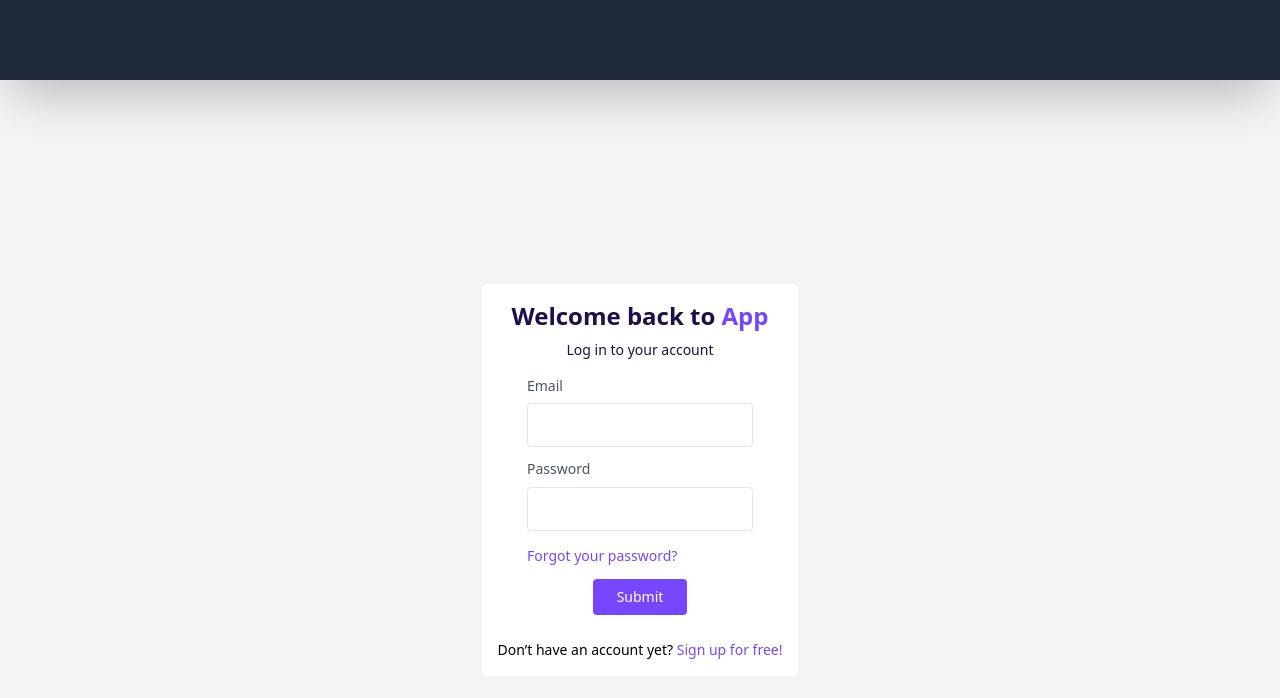
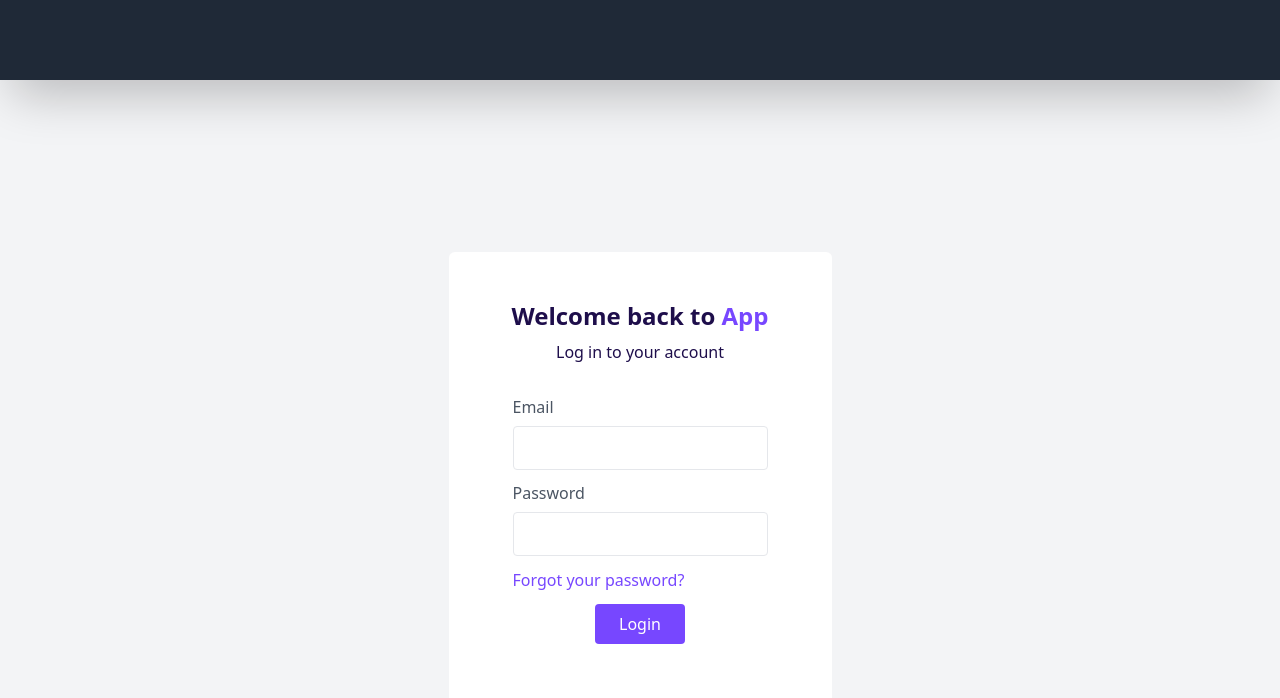
Before and after one commit to harshsindhu0408/tpo_frontend, a React (Create React App) app: page /login in a window 1280 px wide. Shown: the top 698 px of the page. Built offline with nearby package versions, Linux system fonts and the light colour scheme.

Commit message:
login auth done

```diff
--- a/package.json
+++ b/package.json
@@ -3,6 +3,7 @@
   "version": "0.1.0",
   "private": true,
   "dependencies": {
+    "axios": "^1.6.2",
     "react": "^18.2.0",
     "react-dom": "^18.2.0",
     "react-router-dom": "^6.20.0",
--- /dev/null
+++ b/src/actions/api.js
@@ -0,0 +1,12 @@
+const BASE_URL = "https://bq7xt4nx-8080.inc1.devtunnels.ms/api/v1";
+
+export const StudentEndpoints = {
+  LOGIN_API: BASE_URL + "/student/login",
+  GET_PROFILE_API: BASE_URL + "/student/profile",
+  CHANGE_PASSWORD_API: BASE_URL + "/student/update-password",
+  GET_NOC: BASE_URL + "/student/get-student-nocs",
+};
+
+export const NocEndpoints = {
+  CREATE_NOC_API: BASE_URL + "/noc/create-noc",
+};
--- /dev/null
+++ b/src/actions/apiConnector.js
@@ -0,0 +1,38 @@
+import axios from "axios";
+
+const apiConnector = async (url, method = "get", data = null) => {
+  try {
+    const response = await axios({
+      method,
+      url,
+      data,
+      headers: {
+        "Content-Type": "application/json",
+      },
+    });
+
+    // Handle successful response
+    return response.data;
+  } catch (error) {
+    // Handle errors
+    if (error.response) {
+      // The request was made and the server responded with a status code
+      // that falls out of the range of 2xx
+      console.error("Response error:", error.response.data);
+      console.error("Status code:", error.response.status);
+    } else if (error.request) {
+      // The request was made but no response was received
+      console.error("Request error:", error.request);
+    } else {
+      // Something happened in setting up the request that triggered an Error
+      console.error("General error:", error.message);
+    }
+
+    // Create a custom error object to propagate the error information
+    const customError = new Error("API call failed");
+    customError.response = error.response ? error.response.data : null;
+    throw customError; // Throw the custom error to indicate API call failure
+  }
+};
+
+export default apiConnector;
--- /dev/null
+++ b/src/actions/authActions.js
@@ -0,0 +1,16 @@
+import { StudentEndpoints } from "./api";
+import apiConnector from "./apiConnector";
+
+export async function LoginStudent(registerationNumber, password) {
+  return await apiConnector(StudentEndpoints.LOGIN_API, "POST", {
+    registerationNumber,
+    password,
+  })
+    .then((res) => {
+      sessionStorage.setItem("_token", res.token);
+      return res;
+    })
+    .catch((err) => {
+      throw err;
+    });
+}
--- /dev/null
+++ b/src/components/common/DangerAlert.jsx
@@ -0,0 +1,26 @@
+const DangerAlert = ({ message }) => {
+  if (message) {
+    return (
+      <div
+        className="flex p-4 mb-4 text-sm text-red-800 rounded-lg bg-red-50 dark:bg-gray-800 dark:text-red-400"
+        role="alert"
+      >
+        <svg
+          className="flex-shrink-0 inline w-4 h-4 me-3 mt-[2px]"
+          aria-hidden="true"
+          xmlns="http://www.w3.org/2000/svg"
+          fill="currentColor"
+          viewBox="0 0 20 20"
+        >
+          <path d="M10 .5a9.5 9.5 0 1 0 9.5 9.5A9.51 9.51 0 0 0 10 .5ZM9.5 4a1.5 1.5 0 1 1 0 3 1.5 1.5 0 0 1 0-3ZM12 15H8a1 1 0 0 1 0-2h1v-3H8a1 1 0 0 1 0-2h2a1 1 0 0 1 1 1v4h1a1 1 0 0 1 0 2Z" />
+        </svg>
+        <span className="sr-only">Dange</span>
+        <div>
+          <span className="font-medium px-1"> {message}</span>
+        </div>
+      </div>
+    );
+  }
+};
+
+export default DangerAlert;
--- /dev/null
+++ b/src/components/common/TailwindLoader.jsx
@@ -0,0 +1,27 @@
+import React from "react";
+
+const TailwindLoader = () => {
+  return (
+    <div role="status">
+      <svg
+        aria-hidden="true"
+        className="w-8 h-8 text-white animate-spin fill-yellow-600"
+        viewBox="0 0 100 101"
+        fill="none"
+        xmlns="http://www.w3.org/2000/svg"
+      >
+        <path
+          d="M100 50.5908C100 78.2051 77.6142 100.591 50 100.591C22.3858 100.591 0 78.2051 0 50.5908C0 22.9766 22.3858 0.59082 50 0.59082C77.6142 0.59082 100 22.9766 100 50.5908ZM9.08144 50.5908C9.08144 73.1895 27.4013 91.5094 50 91.5094C72.5987 91.5094 90.9186 73.1895 90.9186 50.5908C90.9186 27.9921 72.5987 9.67226 50 9.67226C27.4013 9.67226 9.08144 27.9921 9.08144 50.5908Z"
+          fill="currentColor"
+        />
+        <path
+          d="M93.9676 39.0409C96.393 38.4038 97.8624 35.9116 97.0079 33.5539C95.2932 28.8227 92.871 24.3692 89.8167 20.348C85.8452 15.1192 80.8826 10.7238 75.2124 7.41289C69.5422 4.10194 63.2754 1.94025 56.7698 1.05124C51.7666 0.367541 46.6976 0.446843 41.7345 1.27873C39.2613 1.69328 37.813 4.19778 38.4501 6.62326C39.0873 9.04874 41.5694 10.4717 44.0505 10.1071C47.8511 9.54855 51.7191 9.52689 55.5402 10.0491C60.8642 10.7766 65.9928 12.5457 70.6331 15.2552C75.2735 17.9648 79.3347 21.5619 82.5849 25.841C84.9175 28.9121 86.7997 32.2913 88.1811 35.8758C89.083 38.2158 91.5421 39.6781 93.9676 39.0409Z"
+          fill="currentFill"
+        />
+      </svg>
+      <span className="sr-only">Loading...</span>
+    </div>
+  );
+};
+
+export default TailwindLoader;
--- a/src/pages/Home.jsx
+++ b/src/pages/Home.jsx
@@ -1,11 +1,7 @@
-import React from 'react'
+import React from "react";
 
 const Home = () => {
-  return (
-    <div>
+  return <div></div>;
+};
 
-    </div>
-  )
-}
-
-export default Home
+export default Home;
--- a/src/pages/Login.jsx
+++ b/src/pages/Login.jsx
@@ -1,60 +1,79 @@
-import React from "react";
+import React, { useState } from "react";
+import { LoginStudent } from "../actions/authActions";
+import TailwindLoader from "../components/common/TailwindLoader";
+import DangerAlert from "../components/common/DangerAlert";
 
 const Login = () => {
+  const [isLoading, setLoading] = useState(false);
+  const [error, setError] = useState("");
+
+  function handleLogin(e) {
+    e.preventDefault();
+    setLoading(true);
+    LoginStudent(e.target.email.value, e.target.password.value)
+      .catch((err) => {
+        setError(err.response.message);
+      })
+      .finally(() => {
+        setLoading(false);
+      });
+  }
+
   return (
     <div>
-      <div class="max-w-md relative flex flex-col items-center p-4 rounded-md text-black bg-white">
-        <div class="text-2xl font-bold mb-2 text-[#1e0e4b] text-center">
-          Welcome back to <span class="text-[#7747ff]">App</span>
+      <div className="max-w-md relative flex flex-col items-center p-12 rounded-md text-black bg-white ">
+        <div className="text-2xl font-bold mb-2 text-[#1e0e4b] text-center">
+          Welcome back to <span className="text-[#7747ff]">App</span>
         </div>
-        <div class="text-sm font-normal mb-4 text-center text-[#1e0e4b]">
+        <div className="font-normal mb-4 text-center text-[#1e0e4b]">
           Log in to your account
         </div>
-        <form class="flex flex-col gap-3">
-          <div class="block relative">
+        <form className="flex flex-col gap-3 m-4" onSubmit={handleLogin}>
+          <div className="block relative">
             <label
-              for="email"
-              class="block text-gray-600 cursor-text text-sm leading-[140%] font-normal mb-2"
+              htmlFor="email"
+              className="block text-gray-600 cursor-text leading-[140%] font-normal mb-2"
             >
               Email
             </label>
             <input
+              onChange={() => setError("")}
               type="text"
               id="email"
-              class="rounded border border-gray-200 text-sm w-full font-normal leading-[18px] text-black tracking-[0px] appearance-none block h-11 m-0 p-[11px] focus:ring-2 ring-offset-2  ring-gray-900 outline-0"
+              required
+              className="rounded border border-gray-200 w-full font-normal leading-[18px] text-black tracking-[0px] appearance-none block h-11 m-0 p-[11px] focus:ring-2 ring-offset-2  ring-gray-900 outline-0"
             />
           </div>
-          <div class="block relative">
+          <div className="block relative">
             <label
-              for="password"
-              class="block text-gray-600 cursor-text text-sm leading-[140%] font-normal mb-2"
+              htmlFor="password"
+              className="block text-gray-600 cursor-text leading-[140%] font-normal mb-2"
             >
               Password
             </label>
             <input
-              type="text"
+              onChange={() => setError("")}
+              type="password"
               id="password"
-              class="rounded border border-gray-200 text-sm w-full font-normal leading-[18px] text-black tracking-[0px] appearance-none block h-11 m-0 p-[11px] focus:ring-2 ring-offset-2 ring-gray-900 outline-0"
+              required
+              className="rounded border border-gray-200 w-full font-normal leading-[18px] text-black tracking-[0px] appearance-none block h-11 m-0 p-[11px] focus:ring-2 ring-offset-2 ring-gray-900 outline-0"
             />
           </div>
           <div>
-            <a class="text-sm text-[#7747ff]" href="#">
+            <a className="text-[#7747ff]" href="#">
               Forgot your password?
             </a>
           </div>
+
+          <DangerAlert message={error} />
+
           <button
             type="submit"
-            class="bg-[#7747ff] w-max m-auto px-6 py-2 rounded text-white text-sm font-normal"
+            className="bg-[#7747ff] w-max m-auto px-6 py-2 rounded text-white font-normal"
           >
-            Submit
+            {isLoading ? <TailwindLoader /> : "Login"}
           </button>
         </form>
-        <div class="text-sm text-center mt-[1.6rem]">
-          Don’t have an account yet?{" "}
-          <a class="text-sm text-[#7747ff]" href="#">
-            Sign up for free!
-          </a>
-        </div>
       </div>
     </div>
   );
```
Also changed, not shown: api.js (deleted, +0 -12 lines), src/actions/studentActions.js (added), 1 other file (tests, documents, lock files or other folders).
